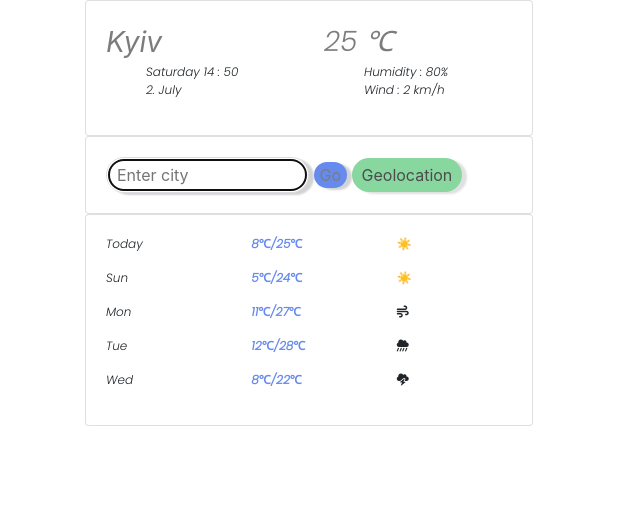
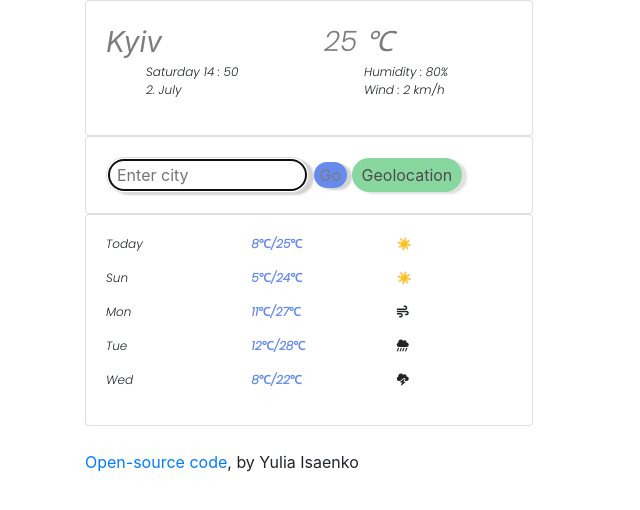
Before and after one commit to Angry-cat-coder/Weather, a plain HTML site: page Index.html in a window 1280 px wide. Shown: the whole page, without its empty margins (0-640 px from the left). Drawn offline with nearby package versions, Linux system fonts and the light colour scheme.

Commit message:
Added link to Git Hub repository

```diff
--- a/Index.html
+++ b/Index.html
@@ -92,8 +92,15 @@
             <div class="col"><i class="fa-solid fa-cloud-bolt"></i></div>
           </div>
         </div>
-      </div>
+      </div> </br> <footer>
+      <a
+        href="https://github.com/Angry-cat-coder/Weather_by_Angrycat"
+        target="_blank"
+        >Open-source code</a
+      >, by Yulia Isaenko
+    </footer>
     </div>
+
 
     <script src="js_weather_last.js"></script>
   </body>
```
